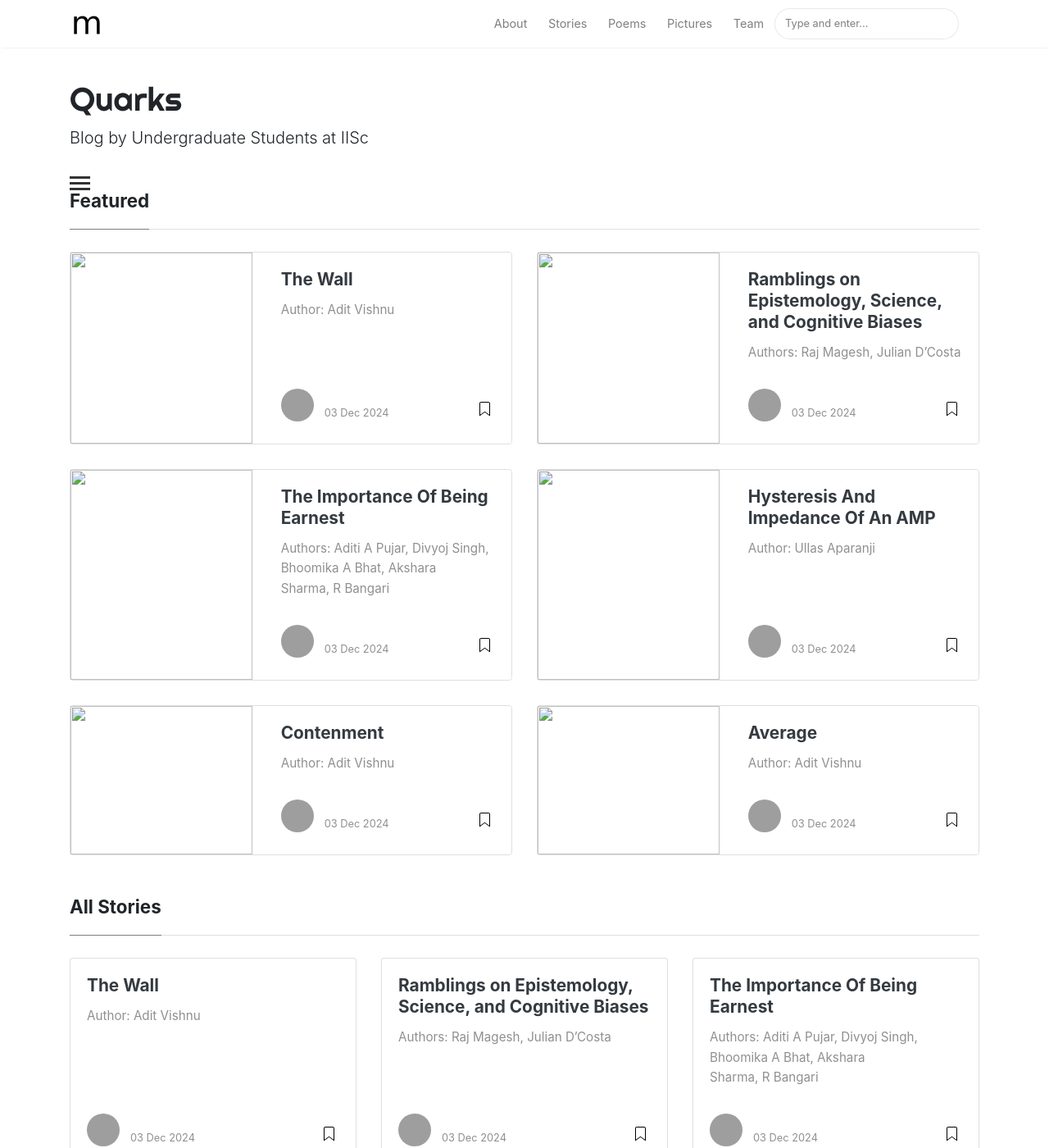
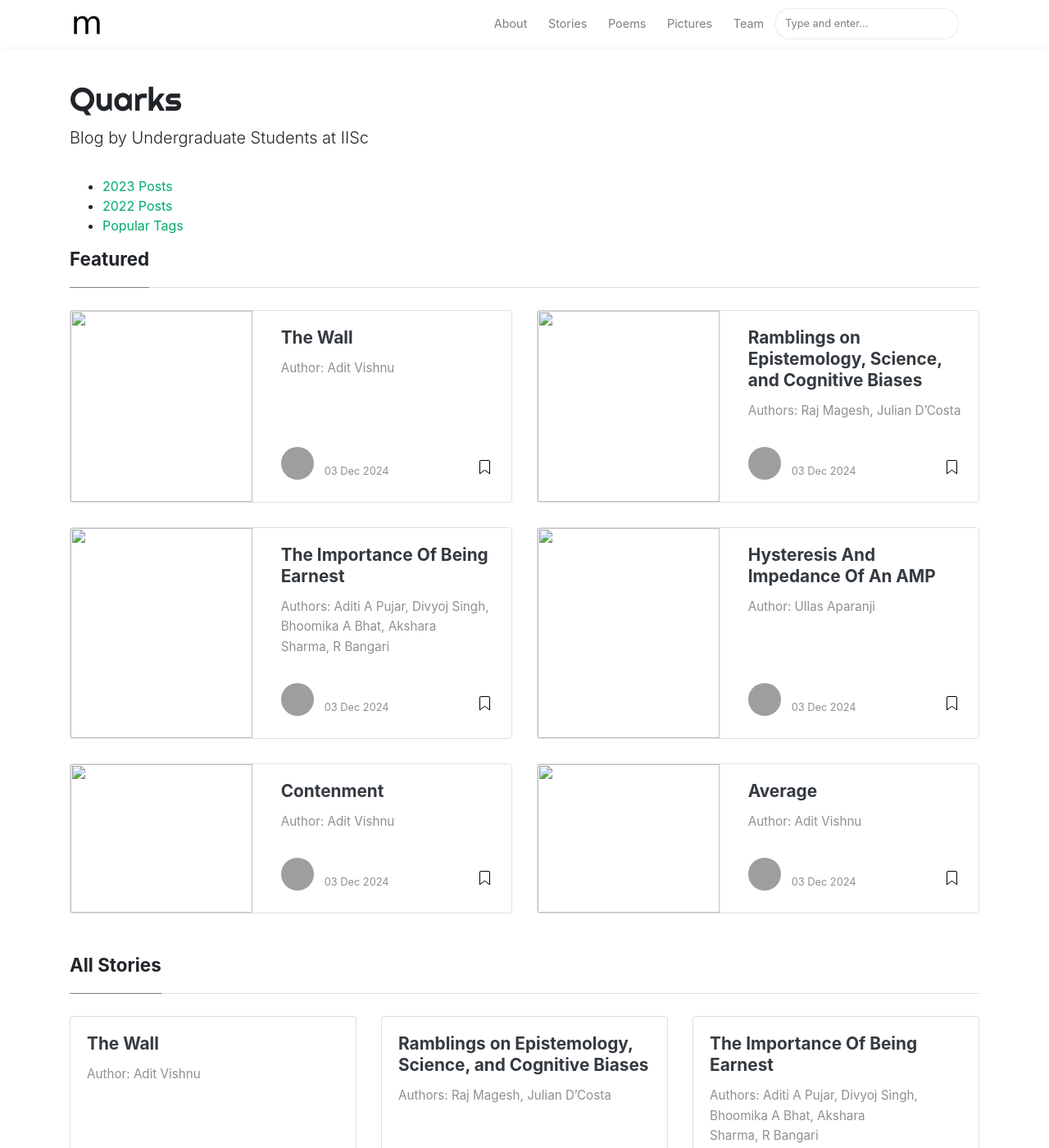
Before and after one commit to Quarks-IISc/blog, a Jekyll site: the page built from index.html, in a window 1280 px wide and 1400 px high, cut to the strip 0-1400 px from the top of the window. Shown: the whole strip at 82% size. Built offline with Jekyll 4.4.1, drawn with Linux system fonts in a browser that asks for light colours; nearby versions of some CDN libraries; the list of posts is cut into pages by our own code; grey boxes are pictures that could not be loaded.

Commit message:
Changes to menu

```diff
--- a/assets/css/screen.css
+++ b/assets/css/screen.css
@@ -899,29 +899,3 @@ iframe {
     opacity: 0;
     transition: opacity .25s;
 }
-
-.hamburger-menu {
-    cursor: pointer;
-    display: flex;
-    flex-direction: column;
-    gap: 4px;
-  }
-  .hamburger-menu span {
-    width: 25px;
-    height: 3px;
-    background: #333;
-  }
-  .menu-content {
-    display: none;
-    position: absolute;
-    top: 50px;
-    background: white;
-    box-shadow: 0 4px 6px rgba(0,0,0,0.1);
-  }
-  .menu-content ul {
-    list-style: none;
-    padding: 0;
-  }
-  .menu-content li {
-    padding: 8px;
-  }
```
